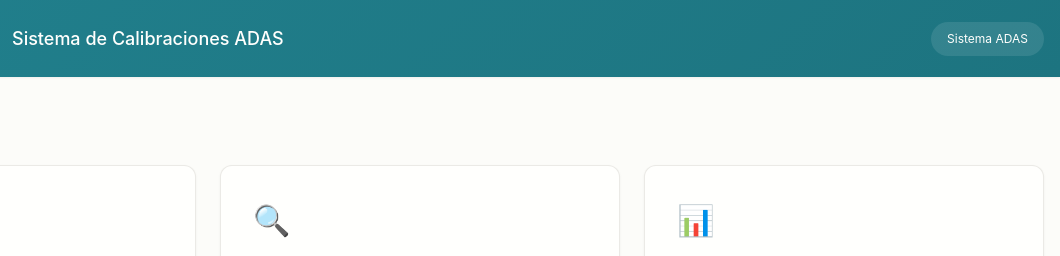
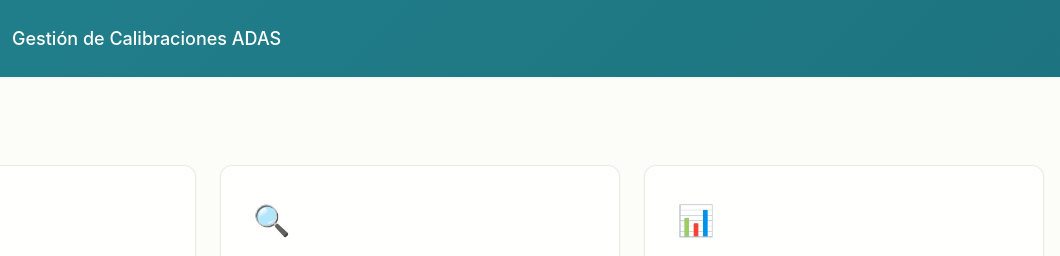
Before and after one commit to glassdrivearagon-lab/calibraciones, a plain HTML site: page index.html in a window 1280 px wide. Shown: the top 256 px of the page, 220-1280 px from the left. Drawn offline with nearby package versions, Linux system fonts and the light colour scheme; a web font is replaced by a local one.

Commit message:
Update index.html

```diff
--- a/index.html
+++ b/index.html
@@ -15,13 +15,9 @@
             <div class="header-brand">
                 <img src="logolargo.jpg" alt="GlassDrive" class="header-logo">
                 <div class="header-title-container">
-                    <div class="header-title">Sistema de Calibraciones ADAS</div>
+                    <div class="header-title">Gestión de Calibraciones ADAS</div>
                 </div>
-            </div>
-            <div class="user-info">
-                <span id="currentUser">Sistema ADAS</span>
-            </div>
-        </div>
+
     </header>
 
     <!-- Main Container -->
```
